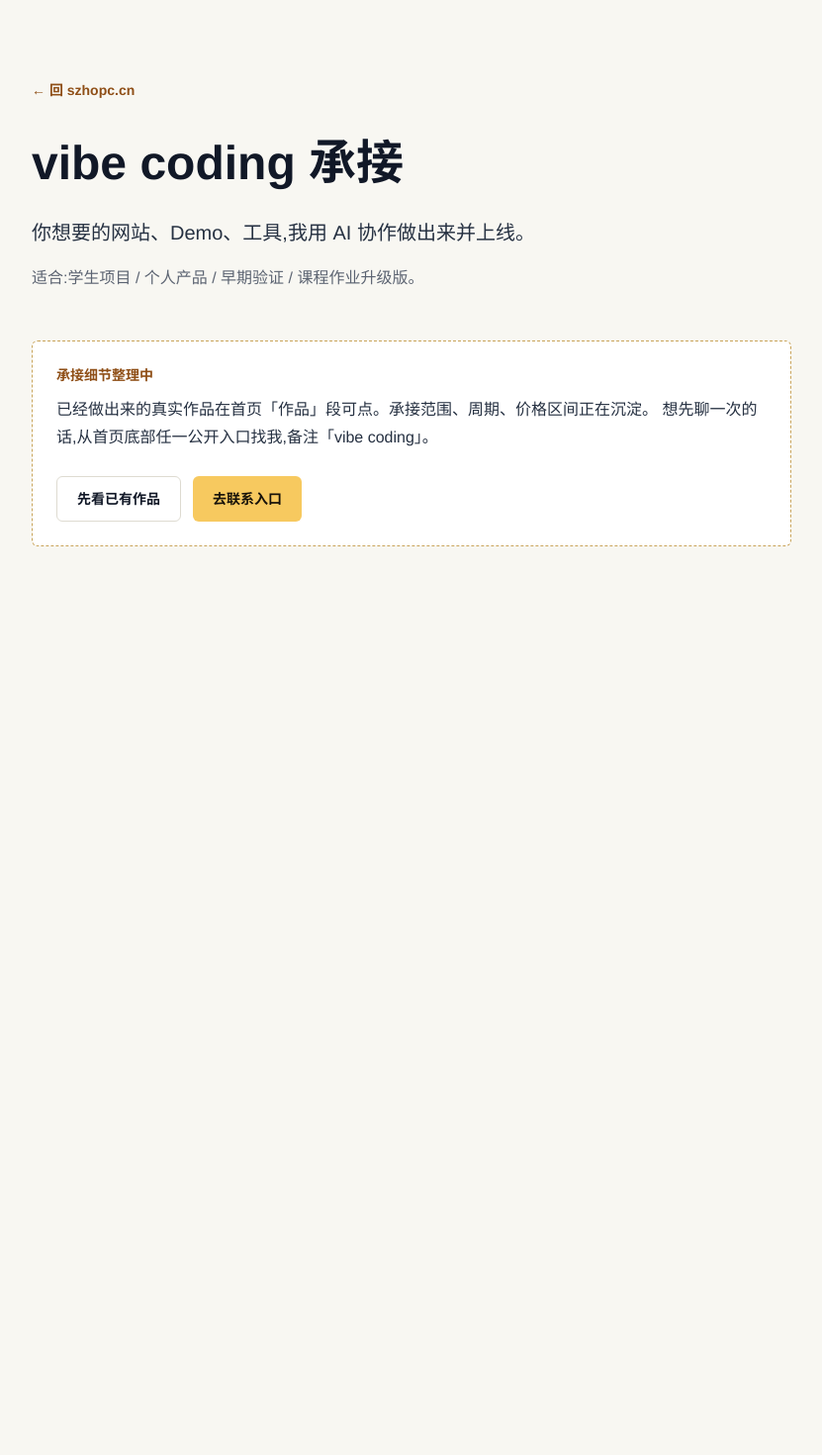
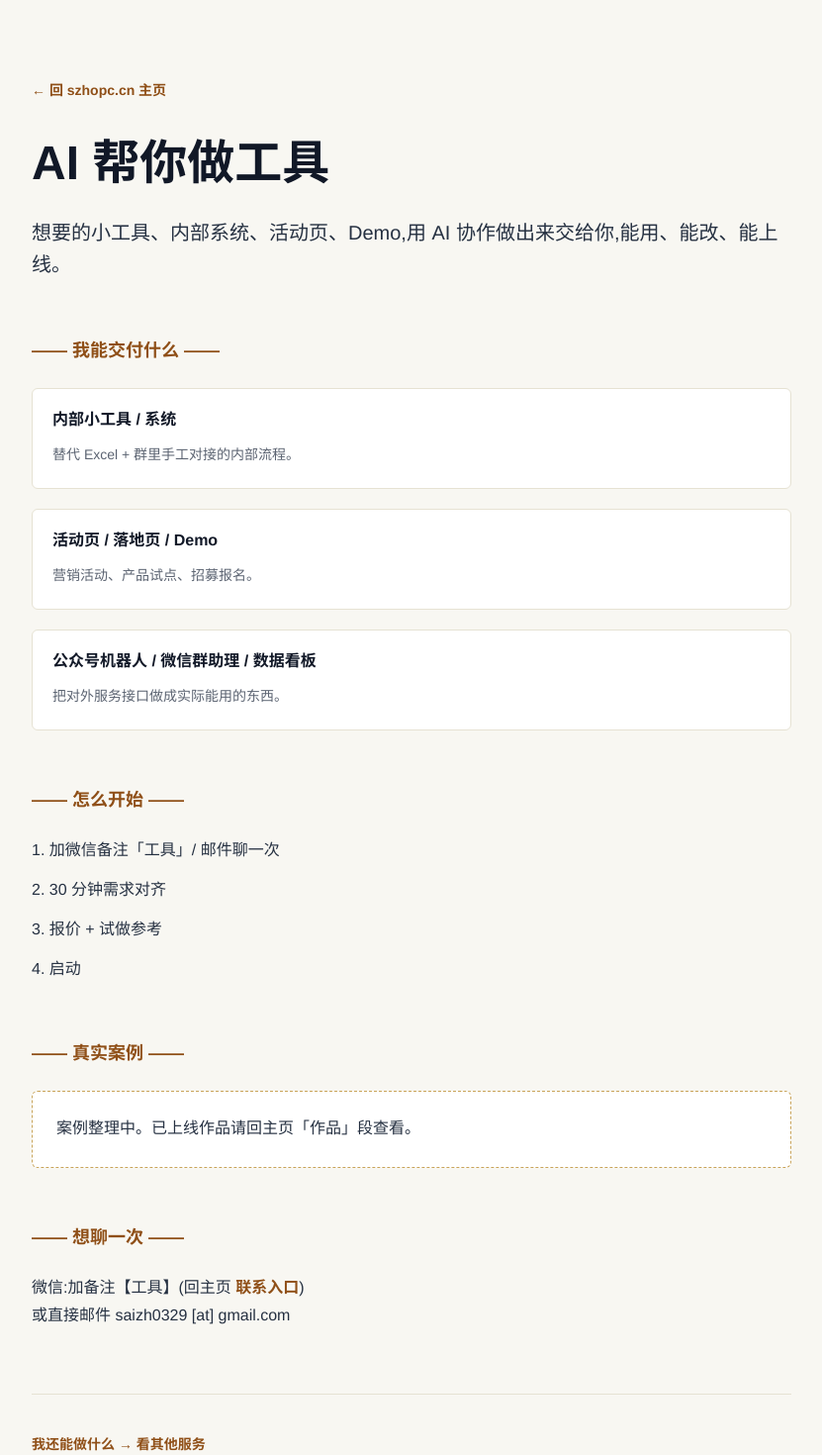
Before and after one commit to saiziheng/szhopc-site, a Next.js app: page /vibe-coding in a window 1280 px wide. Shown: the top 1470 px of the page at 99% size, without its empty margins (224-1055 px from the left). Before the commit the page ends 800 px from the top, so only its background shows below. Built offline with nearby package versions, Linux system fonts and the light colour scheme.

Commit message:
feat(hub): 重写 3 子页 + 主页 e2e 测试

```diff
--- a/src/app/agents/page.tsx
+++ b/src/app/agents/page.tsx
@@ -1,40 +1,133 @@
 import Link from "next/link";
 
 export const metadata = {
-  title: "智能体定制 | szh OPC",
-  description: "把你重复的工作压成一个能自己跑的 AI 智能体。"
+  title: "AI 帮你跑重复活 | szh OPC",
+  description:
+    "客户咨询、表格录入、文件归档、数据整理——重复的事让 AI 干,你只验收。"
 };
 
 export default function AgentsPage() {
   return (
-    <main className="min-h-screen bg-[#f8f7f2] px-5 py-20 sm:px-8 lg:px-10">
+    <main className="min-h-screen bg-[#f8f7f2] px-5 py-16 sm:px-8 sm:py-20 lg:px-10">
       <div className="mx-auto max-w-3xl">
-        <Link href="/" className="text-sm font-semibold text-[#8f4f17] hover:underline">
-          ← 回 szhopc.cn
+        <Link
+          href="/"
+          className="text-sm font-semibold text-[#8f4f17] hover:underline"
+        >
+          ← 回 szhopc.cn 主页
         </Link>
-        <h1 className="mt-8 text-4xl font-semibold leading-tight text-[#111827] sm:text-5xl">
-          智能体定制
+
+        <header className="mt-8">
+          <h1 className="text-4xl font-semibold leading-tight text-[#111827] sm:text-5xl">
+            AI 帮你跑重复活
           </h1>
           <p className="mt-6 text-xl leading-8 text-[#263142]">
-          把你重复的工作压成一个能自己跑的 AI 智能体。
+            客户咨询、表格录入、文件归档、数据整理——重复的事让 AI 干,你只验收。
           </p>
-        <p className="mt-4 text-base leading-7 text-[#5c6472]">
-          适合:想把流程 / 客服 / 内容生产自动化的人或小团队。
+        </header>
+
+        <section className="mt-14">
+          <h2 className="text-lg font-semibold text-[#8f4f17]">
+            —— 我能交付什么 ——
+          </h2>
+          <ul className="mt-6 space-y-5">
+            <li className="rounded-md border border-[#e6e2d3] bg-white p-5">
+              <p className="text-base font-semibold text-[#111827]">
+                AI 客服 / 自动问答
               </p>
+              <p className="mt-2 text-sm leading-7 text-[#5c6472]">
+                接入微信公众号、网页、企业微信,7×24 答常见问。
+              </p>
+            </li>
+            <li className="rounded-md border border-[#e6e2d3] bg-white p-5">
+              <p className="text-base font-semibold text-[#111827]">
+                自动化流程
+              </p>
+              <p className="mt-2 text-sm leading-7 text-[#5c6472]">
+                表格录入、文件归档、报表生成、数据对接。
+              </p>
+            </li>
+            <li className="rounded-md border border-[#e6e2d3] bg-white p-5">
+              <p className="text-base font-semibold text-[#111827]">
+                内容初稿生成
+              </p>
+              <p className="mt-2 text-sm leading-7 text-[#5c6472]">
+                让 AI 跑底稿(文章 / 邮件 / 总结),你只改终稿。
+              </p>
+            </li>
+          </ul>
+        </section>
 
-        <div className="mt-12 rounded-md border border-dashed border-[#c9a45a] bg-white p-6">
-          <p className="text-sm font-semibold text-[#8f4f17]">承接细节整理中</p>
+        <section className="mt-14">
+          <h2 className="text-lg font-semibold text-[#8f4f17]">
+            —— 怎么开始 ——
+          </h2>
+          <ol className="mt-6 space-y-3 text-base leading-7 text-[#263142]">
+            <li>1. 加微信备注「智能体」/ 邮件聊一次</li>
+            <li>2. 30 分钟需求对齐</li>
+            <li>3. 报价 + 试做参考</li>
+            <li>4. 启动</li>
+          </ol>
+        </section>
+
+        <section className="mt-14">
+          <h2 className="text-lg font-semibold text-[#8f4f17]">
+            —— 真实案例 ——
+          </h2>
+          <div className="mt-6 rounded-md border border-dashed border-[#c9a45a] bg-white p-6">
+            <p className="text-sm font-semibold text-[#8f4f17]">
+              智能客服智能体(2026-05-24 后补)
+            </p>
             <p className="mt-3 text-base leading-7 text-[#263142]">
-            交付范围、案例、价格区间正在沉淀。想先聊一次的话,从首页底部任一公开入口找我,
-            备注「智能体」,我会先看你的场景再回。
+              给 X 公司做的客服自动答疑系统,接入后处理 70%
+              重复咨询,2-3 天交付。
             </p>
+          </div>
+        </section>
+
+        <section className="mt-14">
+          <h2 className="text-lg font-semibold text-[#8f4f17]">
+            —— 想聊一次 ——
+          </h2>
+          <p className="mt-6 text-base leading-7 text-[#263142]">
+            微信:加备注【智能体】(回主页{" "}
             <Link
               href="/#contact"
-            className="mt-6 inline-flex items-center gap-2 rounded-md bg-[#f7c95f] px-5 py-3 text-sm font-semibold text-[#17120a] transition hover:bg-[#ffd97a]"
+              className="font-semibold text-[#8f4f17] hover:underline"
             >
-            去联系入口
+              联系入口
+            </Link>
+            )
+            <br />
+            或直接邮件 saizh0329 [at] gmail.com
+          </p>
+        </section>
+
+        <section className="mt-16 border-t border-[#e6e2d3] pt-10">
+          <p className="text-sm font-semibold text-[#8f4f17]">
+            我还能做什么 → 看其他服务
+          </p>
+          <div className="mt-4 flex flex-wrap gap-3 text-sm">
+            <Link
+              href="/vibe-coding"
+              className="rounded-md border border-[#dedbd1] bg-white px-4 py-2 text-[#111827] transition hover:border-[#c9a45a]"
+            >
+              AI 帮你做工具
+            </Link>
+            <Link
+              href="/ai-content"
+              className="rounded-md border border-[#dedbd1] bg-white px-4 py-2 text-[#111827] transition hover:border-[#c9a45a]"
+            >
+              AI 帮你做内容
+            </Link>
+            <Link
+              href="/"
+              className="rounded-md border border-[#dedbd1] bg-white px-4 py-2 text-[#111827] transition hover:border-[#c9a45a]"
+            >
+              回主页
             </Link>
           </div>
+        </section>
       </div>
     </main>
   );
--- a/src/app/ai-content/page.tsx
+++ b/src/app/ai-content/page.tsx
@@ -1,41 +1,127 @@
 import Link from "next/link";
 
 export const metadata = {
-  title: "AI 协作内容获客 | szh OPC",
-  description: "帮小生意把朋友圈、视频号、海报做成你直接能发的成品。"
+  title: "AI 帮你做内容 | szh OPC",
+  description:
+    "朋友圈、视频号、海报、公众号文章——交付的是你直接能发的成品,不是教程。"
 };
 
 export default function AiContentPage() {
   return (
-    <main className="min-h-screen bg-[#f8f7f2] px-5 py-20 sm:px-8 lg:px-10">
+    <main className="min-h-screen bg-[#f8f7f2] px-5 py-16 sm:px-8 sm:py-20 lg:px-10">
       <div className="mx-auto max-w-3xl">
-        <Link href="/" className="text-sm font-semibold text-[#8f4f17] hover:underline">
-          ← 回 szhopc.cn
+        <Link
+          href="/"
+          className="text-sm font-semibold text-[#8f4f17] hover:underline"
+        >
+          ← 回 szhopc.cn 主页
         </Link>
-        <h1 className="mt-8 text-4xl font-semibold leading-tight text-[#111827] sm:text-5xl">
-          AI 协作内容获客
+
+        <header className="mt-8">
+          <h1 className="text-4xl font-semibold leading-tight text-[#111827] sm:text-5xl">
+            AI 帮你做内容
           </h1>
           <p className="mt-6 text-xl leading-8 text-[#263142]">
-          帮小生意把朋友圈、视频号、海报做成你直接能发的成品。
+            朋友圈、视频号、海报、公众号文章——交付的是你直接能发的成品,不是教程。
           </p>
-        <p className="mt-4 text-base leading-7 text-[#5c6472]">
-          适合:餐饮 / 美业 / 教培 / 实体零售小店主。
+        </header>
+
+        <section className="mt-14">
+          <h2 className="text-lg font-semibold text-[#8f4f17]">
+            —— 我能交付什么 ——
+          </h2>
+          <ul className="mt-6 space-y-5">
+            <li className="rounded-md border border-[#e6e2d3] bg-white p-5">
+              <p className="text-base font-semibold text-[#111827]">
+                朋友圈文案 / 海报
               </p>
+              <p className="mt-2 text-sm leading-7 text-[#5c6472]">
+                活动 / 节日 / 产品推广,成品交付直接发。
+              </p>
+            </li>
+            <li className="rounded-md border border-[#e6e2d3] bg-white p-5">
+              <p className="text-base font-semibold text-[#111827]">
+                公众号文 / 营销邮件
+              </p>
+              <p className="mt-2 text-sm leading-7 text-[#5c6472]">
+                从选题到成稿。
+              </p>
+            </li>
+            <li className="rounded-md border border-[#e6e2d3] bg-white p-5">
+              <p className="text-base font-semibold text-[#111827]">
+                短视频脚本 / 抖音文案
+              </p>
+              <p className="mt-2 text-sm leading-7 text-[#5c6472]">
+                口播稿 + 标题 + 标签。
+              </p>
+            </li>
+          </ul>
+        </section>
 
-        <div className="mt-12 rounded-md border border-dashed border-[#c9a45a] bg-white p-6">
-          <p className="text-sm font-semibold text-[#8f4f17]">完整落地页正在搬迁</p>
-          <p className="mt-3 text-base leading-7 text-[#263142]">
-            原来商家版完整落地页(含案例、流程、FAQ、价格)已在另一分支做好,
-            正在迁到本路径并按建议吃掉黑话清洗、微信一键复制、移动端优化。
-            想先聊一次的话,从首页底部任一公开入口找我,备注「获客」。
-          </p>
+        <section className="mt-14">
+          <h2 className="text-lg font-semibold text-[#8f4f17]">
+            —— 怎么开始 ——
+          </h2>
+          <ol className="mt-6 space-y-3 text-base leading-7 text-[#263142]">
+            <li>1. 加微信备注「内容」/ 邮件聊一次</li>
+            <li>2. 30 分钟需求对齐</li>
+            <li>3. 报价 + 试做参考</li>
+            <li>4. 启动</li>
+          </ol>
+        </section>
+
+        <section className="mt-14">
+          <h2 className="text-lg font-semibold text-[#8f4f17]">
+            —— 真实案例 ——
+          </h2>
+          <div className="mt-6 rounded-md border border-dashed border-[#c9a45a] bg-white p-6">
+            <p className="text-base leading-7 text-[#263142]">案例整理中。</p>
+          </div>
+        </section>
+
+        <section className="mt-14">
+          <h2 className="text-lg font-semibold text-[#8f4f17]">
+            —— 想聊一次 ——
+          </h2>
+          <p className="mt-6 text-base leading-7 text-[#263142]">
+            微信:加备注【内容】(回主页{" "}
             <Link
               href="/#contact"
-            className="mt-6 inline-flex items-center gap-2 rounded-md bg-[#f7c95f] px-5 py-3 text-sm font-semibold text-[#17120a] transition hover:bg-[#ffd97a]"
+              className="font-semibold text-[#8f4f17] hover:underline"
             >
-            去联系入口
+              联系入口
+            </Link>
+            )
+            <br />
+            或直接邮件 saizh0329 [at] gmail.com
+          </p>
+        </section>
+
+        <section className="mt-16 border-t border-[#e6e2d3] pt-10">
+          <p className="text-sm font-semibold text-[#8f4f17]">
+            我还能做什么 → 看其他服务
+          </p>
+          <div className="mt-4 flex flex-wrap gap-3 text-sm">
+            <Link
+              href="/agents"
+              className="rounded-md border border-[#dedbd1] bg-white px-4 py-2 text-[#111827] transition hover:border-[#c9a45a]"
+            >
+              AI 帮你跑重复活
+            </Link>
+            <Link
+              href="/vibe-coding"
+              className="rounded-md border border-[#dedbd1] bg-white px-4 py-2 text-[#111827] transition hover:border-[#c9a45a]"
+            >
+              AI 帮你做工具
+            </Link>
+            <Link
+              href="/"
+              className="rounded-md border border-[#dedbd1] bg-white px-4 py-2 text-[#111827] transition hover:border-[#c9a45a]"
+            >
+              回主页
             </Link>
           </div>
+        </section>
       </div>
     </main>
   );
--- a/src/app/vibe-coding/page.tsx
+++ b/src/app/vibe-coding/page.tsx
@@ -1,48 +1,129 @@
 import Link from "next/link";
 
 export const metadata = {
-  title: "vibe coding 承接 | szh OPC",
-  description: "你想要的网站、Demo、工具,我用 AI 协作做出来并上线。"
+  title: "AI 帮你做工具 | szh OPC",
+  description:
+    "想要的小工具、内部系统、活动页、Demo,用 AI 协作做出来交给你,能用、能改、能上线。"
 };
 
 export default function VibeCodingPage() {
   return (
-    <main className="min-h-screen bg-[#f8f7f2] px-5 py-20 sm:px-8 lg:px-10">
+    <main className="min-h-screen bg-[#f8f7f2] px-5 py-16 sm:px-8 sm:py-20 lg:px-10">
       <div className="mx-auto max-w-3xl">
-        <Link href="/" className="text-sm font-semibold text-[#8f4f17] hover:underline">
-          ← 回 szhopc.cn
+        <Link
+          href="/"
+          className="text-sm font-semibold text-[#8f4f17] hover:underline"
+        >
+          ← 回 szhopc.cn 主页
         </Link>
-        <h1 className="mt-8 text-4xl font-semibold leading-tight text-[#111827] sm:text-5xl">
-          vibe coding 承接
-        </h1>
-        <p className="mt-6 text-xl leading-8 text-[#263142]">
-          你想要的网站、Demo、工具,我用 AI 协作做出来并上线。
-        </p>
-        <p className="mt-4 text-base leading-7 text-[#5c6472]">
-          适合:学生项目 / 个人产品 / 早期验证 / 课程作业升级版。
-        </p>
 
-        <div className="mt-12 rounded-md border border-dashed border-[#c9a45a] bg-white p-6">
-          <p className="text-sm font-semibold text-[#8f4f17]">承接细节整理中</p>
-          <p className="mt-3 text-base leading-7 text-[#263142]">
-            已经做出来的真实作品在首页「作品」段可点。承接范围、周期、价格区间正在沉淀。
-            想先聊一次的话,从首页底部任一公开入口找我,备注「vibe coding」。
+        <header className="mt-8">
+          <h1 className="text-4xl font-semibold leading-tight text-[#111827] sm:text-5xl">
+            AI 帮你做工具
+          </h1>
+          <p className="mt-6 text-xl leading-8 text-[#263142]">
+            想要的小工具、内部系统、活动页、Demo,用 AI 协作做出来交给你,能用、能改、能上线。
           </p>
-          <div className="mt-6 flex flex-wrap gap-3">
+        </header>
+
+        <section className="mt-14">
+          <h2 className="text-lg font-semibold text-[#8f4f17]">
+            —— 我能交付什么 ——
+          </h2>
+          <ul className="mt-6 space-y-5">
+            <li className="rounded-md border border-[#e6e2d3] bg-white p-5">
+              <p className="text-base font-semibold text-[#111827]">
+                内部小工具 / 系统
+              </p>
+              <p className="mt-2 text-sm leading-7 text-[#5c6472]">
+                替代 Excel + 群里手工对接的内部流程。
+              </p>
+            </li>
+            <li className="rounded-md border border-[#e6e2d3] bg-white p-5">
+              <p className="text-base font-semibold text-[#111827]">
+                活动页 / 落地页 / Demo
+              </p>
+              <p className="mt-2 text-sm leading-7 text-[#5c6472]">
+                营销活动、产品试点、招募报名。
+              </p>
+            </li>
+            <li className="rounded-md border border-[#e6e2d3] bg-white p-5">
+              <p className="text-base font-semibold text-[#111827]">
+                公众号机器人 / 微信群助理 / 数据看板
+              </p>
+              <p className="mt-2 text-sm leading-7 text-[#5c6472]">
+                把对外服务接口做成实际能用的东西。
+              </p>
+            </li>
+          </ul>
+        </section>
+
+        <section className="mt-14">
+          <h2 className="text-lg font-semibold text-[#8f4f17]">
+            —— 怎么开始 ——
+          </h2>
+          <ol className="mt-6 space-y-3 text-base leading-7 text-[#263142]">
+            <li>1. 加微信备注「工具」/ 邮件聊一次</li>
+            <li>2. 30 分钟需求对齐</li>
+            <li>3. 报价 + 试做参考</li>
+            <li>4. 启动</li>
+          </ol>
+        </section>
+
+        <section className="mt-14">
+          <h2 className="text-lg font-semibold text-[#8f4f17]">
+            —— 真实案例 ——
+          </h2>
+          <div className="mt-6 rounded-md border border-dashed border-[#c9a45a] bg-white p-6">
+            <p className="text-base leading-7 text-[#263142]">
+              案例整理中。已上线作品请回主页「作品」段查看。
+            </p>
+          </div>
+        </section>
+
+        <section className="mt-14">
+          <h2 className="text-lg font-semibold text-[#8f4f17]">
+            —— 想聊一次 ——
+          </h2>
+          <p className="mt-6 text-base leading-7 text-[#263142]">
+            微信:加备注【工具】(回主页{" "}
             <Link
-              href="/#works"
-              className="inline-flex items-center gap-2 rounded-md border border-[#dedbd1] bg-white px-5 py-3 text-sm font-semibold text-[#111827] transition hover:border-[#c9a45a]"
+              href="/#contact"
+              className="font-semibold text-[#8f4f17] hover:underline"
             >
-              先看已有作品
+              联系入口
+            </Link>
+            )
+            <br />
+            或直接邮件 saizh0329 [at] gmail.com
+          </p>
+        </section>
+
+        <section className="mt-16 border-t border-[#e6e2d3] pt-10">
+          <p className="text-sm font-semibold text-[#8f4f17]">
+            我还能做什么 → 看其他服务
+          </p>
+          <div className="mt-4 flex flex-wrap gap-3 text-sm">
+            <Link
+              href="/agents"
+              className="rounded-md border border-[#dedbd1] bg-white px-4 py-2 text-[#111827] transition hover:border-[#c9a45a]"
+            >
+              AI 帮你跑重复活
             </Link>
             <Link
-              href="/#contact"
-              className="inline-flex items-center gap-2 rounded-md bg-[#f7c95f] px-5 py-3 text-sm font-semibold text-[#17120a] transition hover:bg-[#ffd97a]"
+              href="/ai-content"
+              className="rounded-md border border-[#dedbd1] bg-white px-4 py-2 text-[#111827] transition hover:border-[#c9a45a]"
             >
-              去联系入口
+              AI 帮你做内容
+            </Link>
+            <Link
+              href="/"
+              className="rounded-md border border-[#dedbd1] bg-white px-4 py-2 text-[#111827] transition hover:border-[#c9a45a]"
+            >
+              回主页
             </Link>
           </div>
-        </div>
+        </section>
       </div>
     </main>
   );
```
Also changed, not shown: 1 other file (tests, documents, lock files or other folders). Lines whose indentation alone changed are shown as unchanged.
